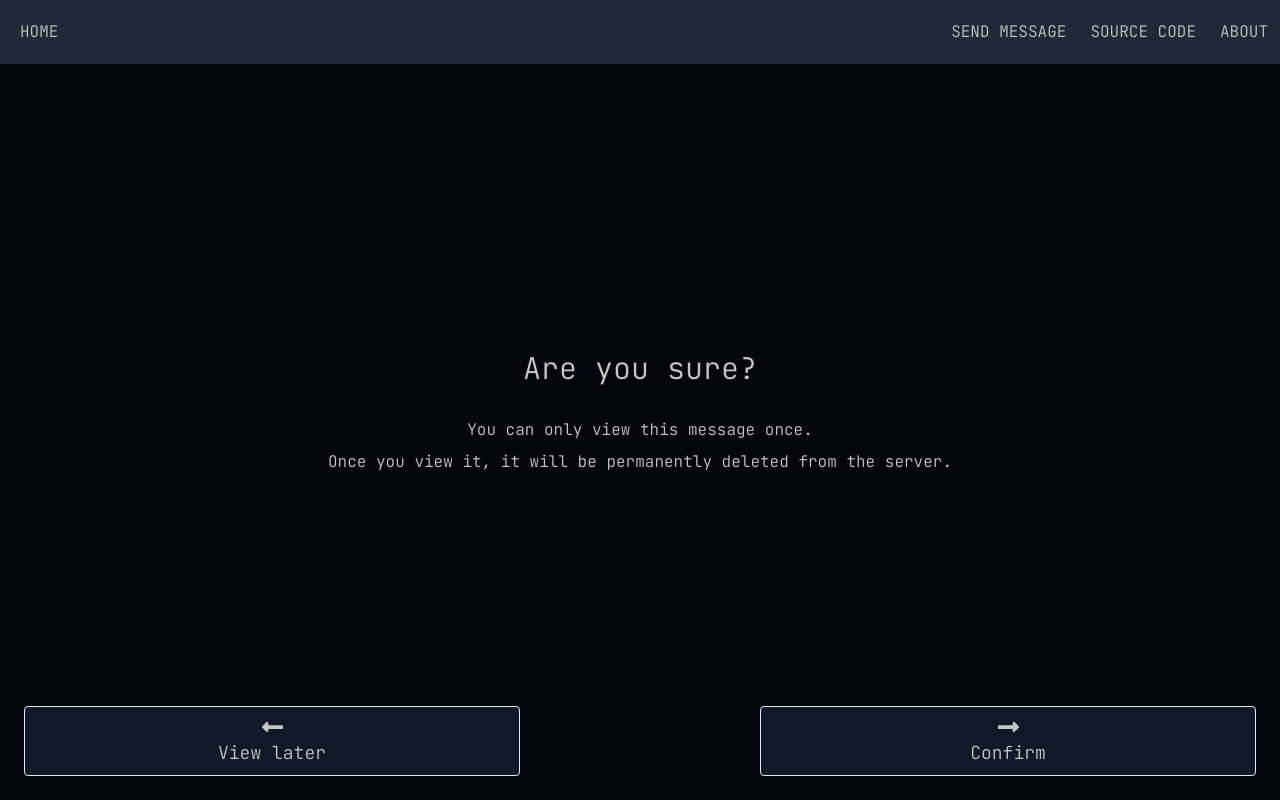
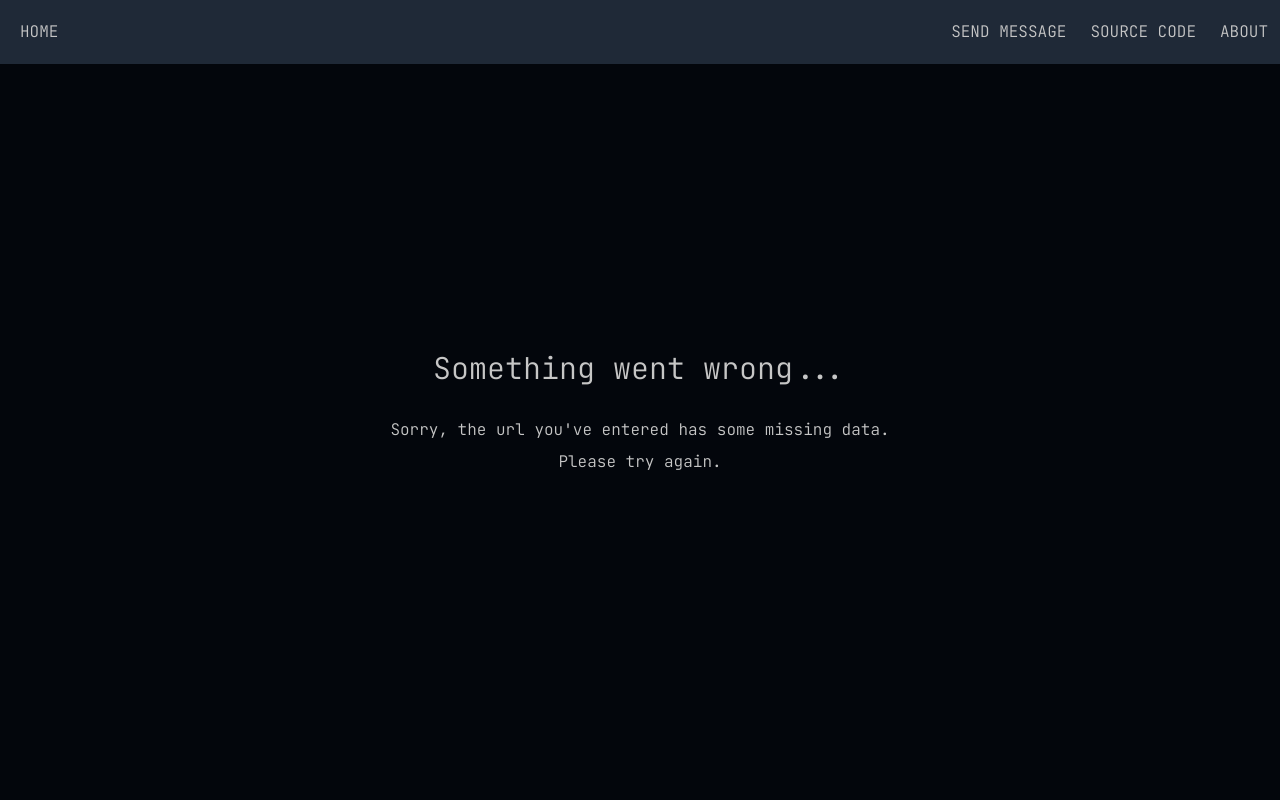
Before and after one commit to brodyd795/secret-message, a Next.js app: page /secret-message/view in a window 1280 px wide. Built offline with nearby package versions, Linux system fonts and the light colour scheme.

Commit message:
Handle missing data on view page

```diff
--- a/components/forms/view-form.js
+++ b/components/forms/view-form.js
@@ -83,6 +83,16 @@ const ViewForm = () => {
 
     const {id, key, iv, hmacKey} = router.query;
 
+    if (id === undefined || key === undefined || iv === undefined || hmacKey === undefined) {
+        return (
+            <div>
+                <FormHeader>{somethingWentWrong}</FormHeader>
+                <MessageSubHeader>{'Sorry, the url you\'ve entered has some missing data.'}</MessageSubHeader>
+                <MessageSubHeader>{'Please try again.'}</MessageSubHeader>
+            </div>
+        );
+    }
+
     const handleConfirm = async () => {
         setLoading(true);
         setStep(ViewFormSteps.VIEW);
```
